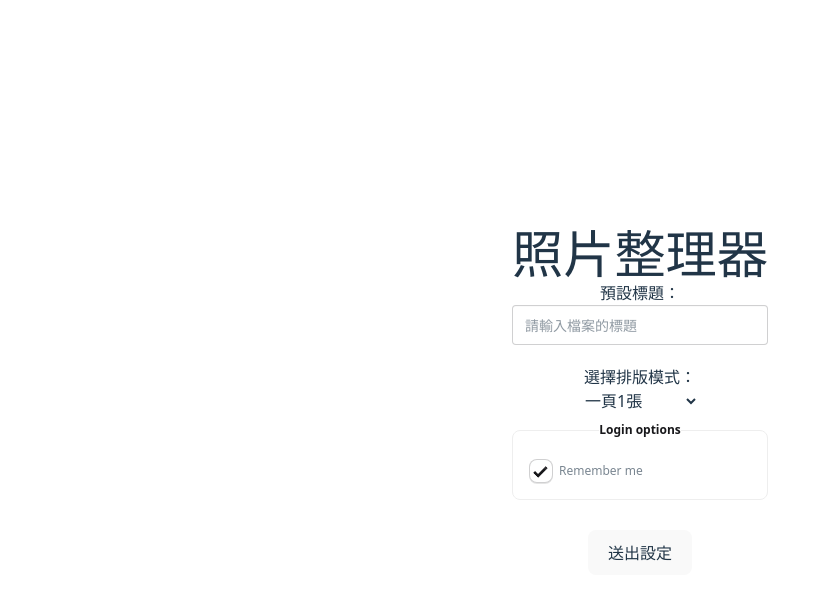
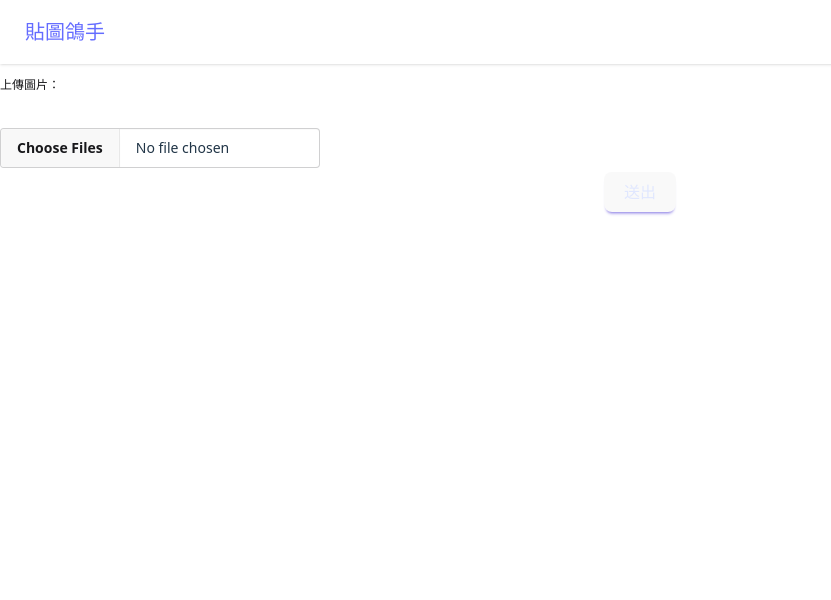
Before and after one commit to srhkami/image-pigeon, a React (Vite) app: page / in a window 1280 px wide. Shown: the top 600 px of the page, without its empty margins (0-831 px from the left). Built offline with nearby package versions, Linux system fonts and the light colour scheme.

Commit message:
1140501: 測試API

```diff
--- a/package.json
+++ b/package.json
@@ -13,6 +13,7 @@
     "@tailwindcss/vite": "^4.1.4",
     "react": "^19.0.0",
     "react-dom": "^19.0.0",
+    "react-hook-form": "^7.56.1",
     "tailwindcss": "^4.1.4"
   },
   "devDependencies": {
--- a/src/App.css
+++ b/src/App.css
@@ -1,10 +1,12 @@
 @import "tailwindcss";
+
 @plugin "daisyui";
 
 #root {
-  max-width: 1280px;
+  width: 100vw;
+  height: 100vh;
   margin: 0 auto;
-  padding: 2rem;
+  padding: 0;
   text-align: center;
 }
 
@@ -14,9 +16,11 @@
   will-change: filter;
   transition: filter 300ms;
 }
+
 .logo:hover {
   filter: drop-shadow(0 0 2em #646cffaa);
 }
+
 .logo.react:hover {
   filter: drop-shadow(0 0 2em #61dafbaa);
 }
--- a/src/App.tsx
+++ b/src/App.tsx
@@ -1,55 +1,19 @@
 import './App.css'
-import {useState} from "react";
+import Nav from "./component/Nav.tsx";
+import ImageForm from "./component/ImageForm.tsx";
+
 
 function App() {
-
-  const [title, setTitle] = useState('');
-  const [layout, setLayout] = useState('1x1');
-
-  const handleSubmit = () => {
-    const data = {
-      title: title,
-      layout: layout
-    };
-
-    // 呼叫 Python 的 API
-    window.pywebview.api.save_data(data)
-      .then(response => {
-        console.log("伺服器回應：", response);
-        alert("資料已送出！");
-      });
-  };
-
   return (
-    <div className="container">
-      <h1>照片整理器</h1>
-
-      <div>
-        <label>預設標題：</label><br />
-        <input type="text" placeholder="請輸入檔案的標題" className="input"
-               value={title} onChange={e => setTitle(e.target.value)} />
+    <div className='h-full w-full'>
+      <Nav/>
+      <div className='container'>
+        <div>
+          <ImageForm/>
+        </div>
       </div>
-
-      <div style={{ marginTop: '20px' }}>
-        <label>選擇排版模式：</label><br />
-        <select value={layout} onChange={e => setLayout(e.target.value)}>
-          <option value="1x1">一頁1張</option>
-          <option value="2x2">一頁4張 (2x2)</option>
-          <option value="3x3">一頁9張 (3x3)</option>
-        </select>
-      </div>
-
-      <fieldset className="fieldset bg-base-100 border-base-300 rounded-box w-64 border p-4">
-        <legend className="fieldset-legend">Login options</legend>
-        <label className="label">
-          <input type="checkbox" defaultChecked className="checkbox" />
-          Remember me
-        </label>
-      </fieldset>
-
-      <button style={{ marginTop: '30px' }} onClick={handleSubmit}>送出設定</button>
     </div>
-  );
+  )
 }
 
 export default App
--- /dev/null
+++ b/src/component/ImageForm.tsx
@@ -0,0 +1,61 @@
+import {SubmitHandler, useForm} from "react-hook-form";
+import {useState} from "react";
+
+type TFormValue = {
+  image: ImageData[],
+}
+
+export default function ImageForm() {
+
+  const [images, setImages] = useState<ImageData[]>([]);
+
+  const {register, handleSubmit} = useForm<TFormValue>();
+
+  const omSubmit: SubmitHandler<TFormValue> = (formData) => {
+    // console.log(formData);
+    const files = formData.image;
+    const newImages: ImageData[] = [];
+
+    Array.from(files).forEach(file => {
+      const reader = new FileReader();
+      reader.onload = () => {
+        newImages.push({
+          name: file.name,
+          base64: reader.result as string
+        });
+        if (newImages.length === files.length) {
+          setImages(prev => [...prev, ...newImages]);
+        }
+      };
+      reader.readAsDataURL(file);
+    });
+
+    // setImages(formData.image)
+  }
+
+  const imageList = images.map((image, index)=>{
+    <div key={index} style={{ border: '1px solid #ccc', padding: 10 }}>
+      <img src={image.base64} alt={image.name} width={100} />
+      <div>{image.name}</div>
+    </div>
+  })
+
+  return (
+    <div>
+    <form onSubmit={handleSubmit(omSubmit)}>
+      <div>
+        <fieldset className="fieldset">
+          <label htmlFor='id_image' className='fieldset-legend'>上傳圖片：</label>
+          <br/>
+          <input id='id_image' type="file" multiple accept="image/*" className="file-input"
+                 {...register('image')}/>
+        </fieldset>
+      </div>
+      <button className='btn btn-primary'>送出</button>
+    </form>
+      <div>
+        {imageList}
+      </div>
+    </div>
+  )
+}
--- /dev/null
+++ b/src/component/Nav.tsx
@@ -0,0 +1,7 @@
+export default function Nav() {
+  return (
+    <div className="navbar bg-base-100 shadow-sm">
+      <a className="btn btn-ghost text-xl">貼圖鴿手</a>
+    </div>
+  )
+}
--- /dev/null
+++ b/src/component/Text.tsx
@@ -0,0 +1,72 @@
+import {useState} from "react";
+import {SubmitHandler, useForm} from "react-hook-form";
+import {send_text} from "../python-api.ts";
+
+function App() {
+
+  const [title, setTitle] = useState('');
+  const [layout, setLayout] = useState('1x1');
+
+  // const handleSubmit = () => {
+  //   const data = {
+  //     title: title,
+  //     layout: layout
+  //   };
+  //
+  //   // 呼叫 Python 的 API
+  //   window.pywebview.api.save_data(data)
+  //     .then(response => {
+  //       console.log("伺服器回應：", response);
+  //       alert("資料已送出！");
+  //     });
+  // };
+
+  const {register, handleSubmit} = useForm<TFormData>();
+
+  type TFormData = {
+    text: string
+  }
+
+  const onSubmit: SubmitHandler<TFormData> = (formData) => {
+    const text = formData.text;
+    send_text(text).then(res => console.log(res));
+  }
+
+  return (
+    <div className="container">
+      <h1>貼圖鴿手</h1>
+
+      <div>
+        <label>預設標題：</label><br/>
+        <input type="text" placeholder="請輸入檔案的標題" className="input"
+               value={title} onChange={e => setTitle(e.target.value)}/>
+      </div>
+
+      <div style={{marginTop: '20px'}}>
+        <label>選擇排版模式：</label><br/>
+        <select value={layout} onChange={e => setLayout(e.target.value)}>
+          <option value="1x1">一頁1張</option>
+          <option value="2x2">一頁4張 (2x2)</option>
+          <option value="3x3">一頁9張 (3x3)</option>
+        </select>
+      </div>
+
+      <fieldset className="fieldset bg-base-100 border-base-300 rounded-box w-64 border p-4">
+        <legend className="fieldset-legend">Login options</legend>
+        <label className="label">
+          <input type="checkbox" defaultChecked className="checkbox"/>
+          Remember me
+        </label>
+      </fieldset>
+
+      <button style={{marginTop: '30px'}}>送出設定</button>
+
+      <form onSubmit={handleSubmit(onSubmit)}>
+        <input type="text" placeholder="請輸入文字" className="input" {...register('text')}/>
+        <button className="btn btn-outline">Default</button>
+      </form>
+    </div>
+  );
+}
+
+export default App
--- a/src/globak.d.ts
+++ b/src/globak.d.ts
@@ -4,8 +4,9 @@ declare global {
   interface Window {
     pywebview: {
       api: {
-        save_data(data: any): Promise<any>;
-      };
+        save_data(data: any): Promise<any>,
+        send_text(text: string): Promise<string>
+      },
     };
   }
 }
--- /dev/null
+++ b/src/python-api.ts
@@ -0,0 +1,5 @@
+/* 這裡整理了所有python的AP */
+
+export const send_text = async (text: string) => {
+  return window.pywebview.api.send_text(text)
+}
```
Also changed, not shown: 2 other files (tests, documents, lock files or other folders).
